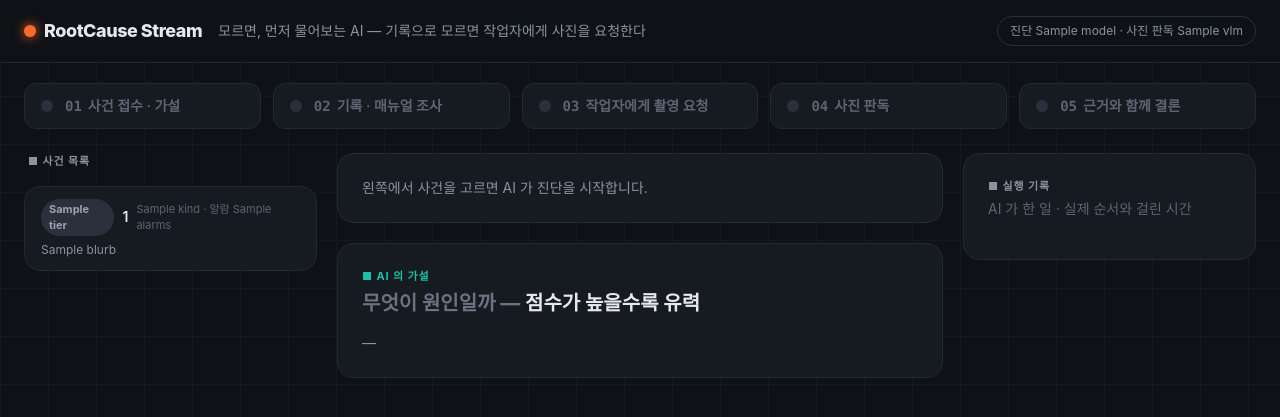
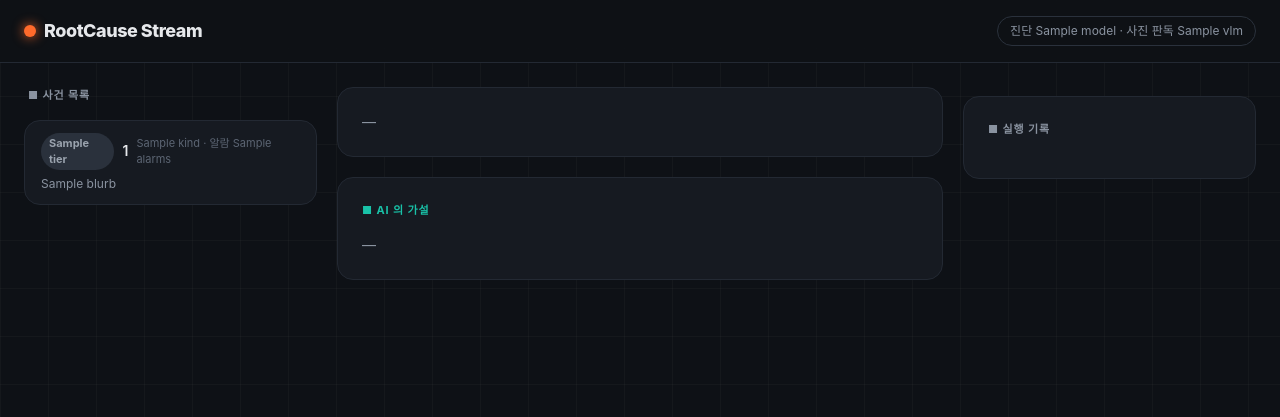
Before and after one commit to dlwogud/rootcause-stream, a FastAPI app: template app/templates/dashboard.html in a window 1280 px wide. Shown: the top 417 px of the page. Run offline with FastAPI, Linux system fonts and the light colour scheme; the template is opened without the code that fills it: most values are stand-ins (such as "Sample title", 1, 10 or a date in 2020); some libraries are stand-ins or nearby versions.

Commit message:
시연 화면에서 설명조 문구 정리, 영상에 공장 데이터 사건 추가
- 뺀 것: 머리말 설명, 진행 단계 줄(01~05), '점수가 높을수록 유력' 같은 부제,
  실행 기록 설명, 사건 카드 각주, 판독 중 안내, '미리 말한 판단 기준' 접기 항목,
  '한 번 되물었다' 접기 항목, '작업자가 찍어 올림'
- 남긴 것: 사진 출처(라이선스), '실제 실행 기록 재생' 배지(녹화임을 밝힘)
- 공장 사건의 실행 기록 첫 줄 누락 수정
- 시연 영상 53초: E-323 날림 → E-357 정상 → A-2020-03-25 공장 데이터

Co-Authored-By: Claude Opus 5.5 <noreply@anthropic.com>

```diff
--- a/app/templates/dashboard.html
+++ b/app/templates/dashboard.html
@@ -2,7 +2,7 @@
 <html lang="ko">
 <head>
 <meta charset="utf-8"><meta name="viewport" content="width=device-width,initial-scale=1">
-<title>RootCause Stream — 모르면, 먼저 물어보는 AI</title>
+<title>RootCause Stream</title>
 <script src="https://cdn.tailwindcss.com"></script>
 <!-- 디자인 (2026-11-22, 발표자료 v3 와 한 세트): 어두운 관제실 + 강조색 하나(용접 불꽃 주황).
      청록 = AI 가 생각·판단, 보라 = 사람·사진. 처음 보는 사람을 위해 위쪽에 진행 단계 표시줄을 둔다. -->
@@ -22,10 +22,6 @@
   @keyframes pulse{0%,100%{opacity:1}50%{opacity:.45}}
   .glow{box-shadow:0 0 0 1px rgba(139,124,255,.55),0 10px 40px -10px rgba(139,124,255,.45)}
   .glow-o{box-shadow:0 0 0 1px rgba(255,106,43,.6),0 10px 40px -12px rgba(255,106,43,.5)}
-  .step-on .dot{background:#FF6A2B;box-shadow:0 0 0 4px rgba(255,106,43,.22)}
-  .step-on .lbl{color:#F3F4F6}
-  .step-done .dot{background:#19C2A8}
-  .step-done .lbl{color:#9AA3AE}
   details summary{cursor:pointer}
 </style>
 </head>
@@ -35,7 +31,6 @@
     <span class="w-3 h-3 rounded-full bg-[#FF6A2B] shadow-[0_0_12px_#FF6A2B]"></span>
     <span class="font-extrabold text-lg tracking-tight">RootCause Stream</span>
   </div>
-  <div class="text-sm text-[#8A93A0]">모르면, 먼저 물어보는 AI — 기록으로 모르면 작업자에게 사진을 요청한다</div>
   <div id="replayBadge" class="hidden ml-auto text-xs bg-[#FF6A2B] text-white font-semibold rounded-full px-3 py-1.5"></div>
   <div class="ml-auto text-xs text-[#8A93A0] border border-[#2A313C] rounded-full px-3 py-1.5" id="equip">진단 {{model}} · 사진 판독 {{vlm}}</div>
 </header>
@@ -49,16 +44,6 @@
   </div>
 </div>
 
-<!-- 진행 단계 — 지금 AI 가 무엇을 하는지 한눈에 -->
-<nav id="stepper" class="px-6 pt-5">
-  <ol class="grid grid-cols-5 gap-3">
-    <li data-step="1" class="step flex items-center gap-3 bg-[#161A21] border border-[#232933] rounded-xl px-4 py-3"><span class="dot w-3 h-3 rounded-full bg-[#2A313C]"></span><span class="lbl text-sm text-[#5C6573] font-semibold"><span class="mono mr-1.5">01</span>사건 접수 · 가설</span></li>
-    <li data-step="2" class="step flex items-center gap-3 bg-[#161A21] border border-[#232933] rounded-xl px-4 py-3"><span class="dot w-3 h-3 rounded-full bg-[#2A313C]"></span><span class="lbl text-sm text-[#5C6573] font-semibold"><span class="mono mr-1.5">02</span>기록 · 매뉴얼 조사</span></li>
-    <li data-step="3" class="step flex items-center gap-3 bg-[#161A21] border border-[#232933] rounded-xl px-4 py-3"><span class="dot w-3 h-3 rounded-full bg-[#2A313C]"></span><span class="lbl text-sm text-[#5C6573] font-semibold"><span class="mono mr-1.5">03</span>작업자에게 촬영 요청</span></li>
-    <li data-step="4" class="step flex items-center gap-3 bg-[#161A21] border border-[#232933] rounded-xl px-4 py-3"><span class="dot w-3 h-3 rounded-full bg-[#2A313C]"></span><span class="lbl text-sm text-[#5C6573] font-semibold"><span class="mono mr-1.5">04</span>사진 판독</span></li>
-    <li data-step="5" class="step flex items-center gap-3 bg-[#161A21] border border-[#232933] rounded-xl px-4 py-3"><span class="dot w-3 h-3 rounded-full bg-[#2A313C]"></span><span class="lbl text-sm text-[#5C6573] font-semibold"><span class="mono mr-1.5">05</span>근거와 함께 결론</span></li>
-  </ol>
-</nav>
 
 <main class="grid grid-cols-12 gap-5 p-6">
   <!-- 사건 목록 -->
@@ -82,14 +67,13 @@
   <!-- 가운데: 사건 · 가설 · 사진 · 결론 -->
   <section class="col-span-6 space-y-5">
     <div id="incident" class="bg-[#161A21] border border-[#232933] rounded-2xl p-6 text-[#8A93A0] text-sm">
-      왼쪽에서 사건을 고르면 AI 가 진단을 시작합니다.
+      —
     </div>
 
     <div class="bg-[#161A21] border border-[#232933] rounded-2xl p-6">
       <div class="flex items-center mb-4">
         <div>
           <div class="tag text-[#19C2A8]">AI 의 가설</div>
-          <div class="text-xl font-bold mt-1"><span class="dim">무엇이 원인일까 — </span>점수가 높을수록 유력</div>
         </div>
         <div id="status" class="ml-auto text-xs text-[#8A93A0]"></div>
       </div>
@@ -104,7 +88,7 @@
   <section class="col-span-3">
     <div class="bg-[#161A21] border border-[#232933] rounded-2xl p-6 sticky top-24">
       <div class="tag text-[#8A93A0]">실행 기록</div>
-      <div class="text-sm text-[#5C6573] mt-1 mb-4">AI 가 한 일 · 실제 순서와 걸린 시간</div>
+      <div class="mb-4"></div>
       <ol id="trace" class="space-y-1 text-[11px]"></ol>
     </div>
   </section>
@@ -120,14 +104,6 @@ const esc = s => String(s ?? '').replace(/[&<>"]/g, c => ({'&':'&amp;','<':'&lt;
 const TOOL_KO = {search_manual: '매뉴얼 검색', lookup_diagram: '도면 찾기', query_timeseries: '공정 기록 조회',
                  recall_cases: '과거 사례 찾기', query_sql: '기록 직접 질의'};
 
-// 진행 단계 표시줄: n 단계까지 켠다 (n 은 지금 단계, 그 앞은 완료)
-function setStep(n){
-  document.querySelectorAll('#stepper .step').forEach(li => {
-    const k = +li.dataset.step;
-    li.classList.toggle('step-on', k === n); li.classList.toggle('step-done', k < n);
-    li.style.borderColor = k === n ? 'rgba(255,106,43,.6)' : '';
-  });
-}
 // 지금 바뀐 부분이 화면 밖이면 그쪽으로 부드럽게 내려간다 (녹화할 때 손으로 스크롤하지 않게)
 function focusOn(id){ requestAnimationFrame(() => $(id)?.scrollIntoView({behavior: 'smooth', block: 'center'})); }
 // 결론 제목 — 처음 보는 사람을 위해 우리말 이름을 앞에 붙인다 (AI 의 원문은 그대로 둔다)
@@ -170,8 +146,7 @@ function resetUI(caseId){
   $('trace').innerHTML = ''; T0 = null; TPREV = null;
   $('hyps').innerHTML = '<div class="pulse text-[#8A93A0]">가설을 세우는 중…</div>';
   $('photoPanel').classList.add('hidden'); $('final').classList.add('hidden');
-  lastScores = {}; setStep(1);
-}
+  lastScores = {}; }
 
 async function start(caseId){
   // 내보낸 재생 파일: 누른 사건의 실제 실행 기록을 재생한다 (재생 중이면 그 사건으로 바로 넘어간다)
@@ -203,23 +178,22 @@ function metric(label, value, unit, d){
 function handle(ev){
   if (ev.type === 'incident' && ev.kind === 'weld_quality') {
     const s = ev.summary || {}, sp = s.setpoints || {}, lg = s.logged_during_weld || {}, pop = s.same_setpoint_population || {};
-    setStep(1); trace('llm', '사건 접수 · 가설 세우기', ev.t ?? 0);
+    trace('llm', '사건 접수 · 가설 세우기', ev.t ?? 0);
     $('incident').className = 'bg-[#161A21] border border-[#232933] rounded-2xl p-6';
     $('incident').innerHTML = `<div class="flex items-baseline gap-3 flex-wrap">
         <div class="tag text-[#FF6A2B]">사건</div>
         <div class="text-2xl font-extrabold mono">${esc(ev.case_id)}</div>
-        <div class="text-lg font-bold"><span class="dim">용접 1회가 검사 대상으로 — </span>정상일까, 불량일까?</div></div>
+        </div>
       <div class="text-xs text-[#5C6573] mt-1">${/RSW-LAB/.test(s.machine || '') ? '실험실 점용접기 (RSW-LAB)' : esc(s.machine || '')} · ${esc(String(s.material || '').replace('carbon steel', '탄소강'))} · 설정 공압 ${sp.air_pressure_psi} psi · 통전 ${sp.weld_time_ms} ms</div>
       <div class="grid grid-cols-3 gap-3 mt-4">
         ${metric('최대 전류', lg.peak_current_A, 'A', pop.peak_current_A)}
         ${metric('평균 전류', lg.mean_current_A, 'A', pop.mean_current_A)}
         ${metric('누르는 힘', lg.peak_force_N, 'N', pop.peak_force_N)}
-      </div>
-      <div class="text-[11px] text-[#5C6573] mt-3">같은 설정으로 한 용접 ${pop.n_welds ?? '—'}회와 비교 · 강도 시험 결과(정답)는 AI 에게 주지 않는다</div>`;
+      </div>`;
     return;
   }
   if (ev.type === 'incident') {
-    setStep(1);
+    trace('llm', '사건 접수 · 가설 세우기', ev.t ?? 0);
     const kind = ev.kind === 'level_shift'
       ? '<span class="text-[#F5C46A] font-semibold">수준 이동</span> — 알람 폭주가 아니다. 공정이 조용히 이동했다'
       : '<span class="text-[#FF8080] font-semibold">알람 폭주</span> — 대부분은 결과다. 원인을 찾아야 한다';
@@ -231,38 +205,32 @@ function handle(ev){
   }
   if (ev.type === 'step') {
     renderHyps(ev.hypotheses);
-    if (ev.action === 'use_tool') setStep(2);
     const label = ev.action === 'use_tool' ? (TOOL_KO[ev.tool] || ev.tool)
                 : ev.action === 'request_photo' ? '작업자에게 촬영 요청' : ev.action === 'finalize' ? '결론' : ev.action;
     const kind = ev.action === 'use_tool' ? 'tool' : ev.action === 'request_photo' ? 'ask' : ev.action === 'finalize' ? 'done' : 'llm';
     trace(kind, label, ev.t ?? 0, ev.evidence ? `[${ev.evidence.id}] ${ev.evidence.summary}` : `AI 호출 ${ev.usage?.calls}회`);
   }
   if (ev.type === 'photo_request') {
-    READS = []; setStep(3);
-    renderHyps(ev.hypotheses);
+    READS = []; renderHyps(ev.hypotheses);
     setStatus('⏸ 작업자의 사진을 기다리는 중', 'text-[#A99CFF] border-[#8B7CFF]/50', true);
     const reqs = ev.requests.map(r => `
       <div class="bg-[#1F1C38] rounded-2xl p-4 mb-3">
         <div class="font-bold text-base">📷 ${esc(r.target)}</div>
         <div class="text-xs text-[#A9A3D6] mt-1">${esc(r.how_to_shoot)}</div>
         <div class="text-sm mt-2 text-[#DAD6F7]"><b class="text-white">왜 필요한가</b> ${esc(r.why_this_photo)}</div>
-        <details class="text-xs mt-2 text-[#A9A3D6]"><summary>사진을 보기 전에 미리 말한 판단 기준</summary>
-          <ul class="mt-1 space-y-1">${Object.entries(r.if_observed || {}).map(([k, v]) =>
-            `<li>• ${esc(k)} → ${esc(Object.entries(v).map(([h, e]) => h + ' ' + ({support:'지지',weaken:'약화',refute:'반박'}[e]||e)).join(', '))}</li>`).join('')}</ul></details>
       </div>`).join('');
     $('photoPanel').innerHTML = `
       <div class="tag text-[#A99CFF]">사람에게 묻기</div>
-      <div class="text-xl font-extrabold mt-1 mb-4"><span class="text-[#8C86B8]">기록만으로는 갈리지 않아 — </span>작업자에게 촬영을 요청합니다</div>
+      <div class="text-xl font-extrabold mt-1 mb-4">촬영 요청</div>
       <div class="flex gap-5">
         <div class="flex-1">${reqs}</div>
         <div class="w-48 text-center shrink-0">
-          ${REPLAY ? `<div class="w-44 h-44 mx-auto rounded-2xl bg-[#1F1C38] border-2 border-dashed border-[#5B51A8] flex items-center justify-center text-xs text-[#A99CFF] p-4">QR — 휴대폰으로 찍으면 촬영 화면이 열린다</div>`
+          ${REPLAY ? `<div class="w-44 h-44 mx-auto rounded-2xl bg-[#1F1C38] border-2 border-dashed border-[#5B51A8] flex items-center justify-center text-xs text-[#A99CFF] p-4">QR</div>`
                    : `<img src="/qr/${ev.token}.png" class="w-44 mx-auto rounded-2xl bg-white p-2">`}
-          <div class="text-xs text-[#DAD6F7] mt-2 font-semibold">휴대폰으로 찍어 바로 올리기</div>
           <div class="text-[10px] text-[#6E6A92] break-all mt-1">${esc(ev.upload_url)}</div>
         </div>
       </div>
-      ${REPLAY ? `<div class="mt-2 pt-3 border-t border-[#3A3370] text-xs text-[#A99CFF] pulse">작업자의 응답을 기다리는 중 — AI 는 여기서 멈춰 기다린다</div>` : `
+      ${REPLAY ? '' : `
       <div class="mt-2 pt-3 border-t border-[#3A3370]">
         <div class="text-xs text-[#A9A3D6] mb-2">휴대폰이 없으면 — 준비된 사진으로 응답</div>
         <div id="demoOpts" class="flex gap-2 flex-wrap"></div>
@@ -272,17 +240,15 @@ function handle(ev){
     if (!REPLAY) loadDemo();
   }
   if (ev.type === 'photo_received') {
-    setStep(4); trace('human', `사진 도착${ev.face ? ' · ' + ev.face : ''}`, ev.t ?? 0, '작업자가 찍어 올림');
+    trace('human', `사진 도착${ev.face ? ' · ' + ev.face : ''}`, ev.t ?? 0);
     setStatus('🔍 사진을 읽는 중', 'text-[#A99CFF] border-[#8B7CFF]/50', true);
     $('photoPanel').innerHTML = panelHead() + READS.join('') + `<div class="pulse text-[#DAD6F7] font-semibold ${READS.length ? 'mt-4 pt-4 border-t border-[#3A3370]' : ''}">
-      사진 도착${ev.face ? ' (' + esc(ev.face) + ')' : ''} — ${ev.reference ? '합격품 사진과 나란히 놓고 읽는 중…' : '읽는 중…'}</div>
+      사진 도착${ev.face ? ' (' + esc(ev.face) + ')' : ''}</div>
       <div class="flex gap-3 mt-3">${photoFig(ev.photo, '받은 사진' + (ev.face ? ' · ' + ev.face : ''), true)}${ev.reference ? photoFig(ev.reference, '합격품 (같은 설정)') : ''}</div>`;
   }
   if (ev.type === 'photo_read') {
     const r = ev.reading;
     trace('read', `판독${ev.face ? ' · ' + ev.face : ''} — ${r.differs_from_reference === true ? '합격품과 다름' : r.differs_from_reference === false ? '합격품과 비슷' : '판독 완료'}`, ev.t ?? 0, `[${ev.evidence_id}]`);
-    const mark = v => v === true ? '<b class="text-[#FF8A55]">보임</b>' : v === false ? '<span class="text-[#8A93A0]">안 보임</span>' : '<span class="text-[#5C6573]">판단 불가</span>';
-    const checks = (r.checks || []).map(c => `<li>${mark(c.visible)} — ${esc(c.observation)}</li>`).join('');
     const diff = r.differs_from_reference;
     const verdict = ev.reference ? (diff === true
         ? '<span class="text-[11px] font-bold rounded-full px-2.5 py-1 bg-[#FF5A5A]/15 text-[#FF8080]">합격품과 다름 — 불량 흔적</span>'
@@ -293,10 +259,9 @@ function handle(ev){
       <div class="text-sm min-w-0"><div class="flex items-center gap-2 flex-wrap"><span class="font-bold text-white">판독 [${esc(ev.evidence_id)}]${ev.face ? ' · ' + esc(ev.face) : ''}</span>${verdict}</div>
         <div class="mt-2 text-[#DAD6F7]">${esc(r.observation)}</div>
         ${ev.reference && r.reference_difference ? `<div class="mt-1 text-xs text-[#A9A3D6]">${esc(r.reference_difference)}</div>` : ''}
-        ${checks ? `<details class="mt-2 text-xs text-[#A9A3D6]"><summary>미리 말한 판단 기준이 보였나</summary><ul class="mt-1 space-y-0.5">${checks}</ul></details>` : ''}
       </div></div>`;
     READS.push(card);
-    $('photoPanel').innerHTML = panelHead() + READS.join('') + '<div class="text-xs text-[#5FE0CB] mt-4 pulse">이 사진을 근거로 가설을 다시 평가합니다…</div>';
+    $('photoPanel').innerHTML = panelHead() + READS.join('');
     focusOn('photoPanel');
     setStatus('AI 가 다시 판단하는 중', 'text-[#19C2A8] border-[#19C2A8]/40', true);
   }
@@ -304,8 +269,7 @@ function handle(ev){
     $('photoPanel').innerHTML = '<div class="text-[#A9A3D6] text-sm">사진 없이 진행합니다 — 가진 증거만으로 결론을 냅니다.</div>';
   }
   if (ev.type === 'final') {
-    renderHyps(ev.hypotheses); setStep(5);
-    document.querySelectorAll('#stepper .step').forEach(li => li.classList.add('step-done'));
+    renderHyps(ev.hypotheses);
     setStatus(`완료 · ${ev.steps}단계`, 'text-[#FF8A55] border-[#FF6A2B]/50', false);
     const top = (ev.hypotheses || []).slice().sort((a, b) => b.score - a.score)[0];
     $('final').className = 'bg-[#1E1612] border border-[#FF6A2B]/60 rounded-2xl p-6 glow-o';
@@ -315,9 +279,6 @@ function handle(ev){
         <div class="ml-auto text-right"><div class="text-[11px] text-[#8A93A0]">확신</div><div class="text-5xl font-light tracking-tight text-[#FF6A2B]">${Math.round((ev.confidence ?? 0) * 100)}<span class="text-base">%</span></div></div>
       </div>
       <div class="mt-3 text-sm text-[#C9CDD2] leading-relaxed">${esc(ev.root_cause || '결론 없음 — ' + ev.status)}</div>
-      ${ev.challenge ? `<details class="mt-3 text-xs text-[#F5C46A]"><summary>결론 전에, 미리 말한 기준과 어긋나 한 번 되물었다</summary>
-        <ul class="mt-1 space-y-1 text-[#C9CDD2]">${ev.challenge.conflicts.map(c => '<li>• ' + esc(c) + '</li>').join('')}</ul>
-        <div class="mt-1 text-[#8A93A0]">되묻기 전 초안: ${esc(ev.challenge.draft_root_cause)}</div></details>` : ''}
       <div class="flex gap-2 mt-4 flex-wrap" id="finalEnd">${(ev.cited||[]).map(c => `<span class="text-[11px] font-semibold rounded-full px-2.5 py-1 bg-[#FF6A2B]/15 text-[#FF8A55]">근거 ${esc(c)}</span>`).join('')}
         <span class="text-[11px] rounded-full px-2.5 py-1 bg-[#2A313C] text-[#9AA3AE]">AI 호출 ${ev.usage?.calls}회</span></div>`;
     focusOn('final');
@@ -330,7 +291,7 @@ function handle(ev){
 
 function panelHead(){
   return `<div class="tag text-[#A99CFF]">사진 판독</div>
-    <div class="text-xl font-extrabold mt-1 mb-4"><span class="text-[#8C86B8]">받은 사진을 합격품과 나란히 놓고 — </span>다른 점을 찾는다</div>`;
+    <div class="mb-4"></div>`;
 }
 function photoFig(path, label, hot){
   return `<figure class="w-40"><img src="${photoURL(path)}" class="w-40 h-32 object-cover rounded-2xl ${hot ? 'ring-2 ring-[#FF6A2B]' : 'ring-1 ring-[#3A3370]'}">
@@ -412,7 +373,7 @@ async function playRun(run, speed, cap){
   resetUI(run.meta.case_id);
   $('equip').classList.add('hidden');
   const badge = $('replayBadge'); badge.classList.remove('hidden');
-  const setBadge = t => badge.textContent = `▶ 실제 실행 기록 · 시간 압축 재생 · 실제 경과 ${fmt(t)} / ${fmt(total)}`;
+  const setBadge = t => badge.textContent = `▶ 실제 실행 기록 재생 · ${fmt(t)} / ${fmt(total)}`;
   setBadge(0); window.scrollTo({top: 0, behavior: 'smooth'});
   setStatus('AI 가 생각하는 중', 'text-[#19C2A8] border-[#19C2A8]/40', true);
   let shown = 0;
@@ -435,8 +396,7 @@ if (EMBED) {
   else {
     $('equip').classList.add('hidden');
     $('incident').innerHTML = `<div class="tag text-[#FF6A2B]">시연</div>
-      <div class="text-xl font-bold mt-2"><span class="dim">왼쪽에서 사건을 고르면 — </span>그 사건의 실제 실행 기록이 재생됩니다</div>
-      <div class="text-sm text-[#8A93A0] mt-2">녹화 ${names.length}개 · 화면 녹화를 시작한 뒤 사건을 누르세요</div>`;
+`;
   }
 }
 else if (P.get('replay')) replay(P.get('replay'), +(P.get('speed') || 4), +(P.get('cap') || 3.5));
--- a/deck/build.js
+++ b/deck/build.js
@@ -295,7 +295,7 @@ async function build() {
     s.addImage({ path: AS("ui_overview.png"), x: M + 0.12, y: 1.97, w: 7.16, h: 4.16, sizing: { type: "cover", w: 7.16, h: 4.16 } });
     box(s, 8.3, 1.85, 2.05, 4.4, "2A2F36", { r: 0.28 });
     s.addImage({ path: AS("ui_mobile.png"), x: 8.4, y: 1.98, w: 1.85, h: 4.14, sizing: { type: "cover", w: 1.85, h: 4.14 } });
-    const caps = [[M, 7.4, "1", "진행 단계 · AI 의 가설과 점수 · 촬영 요청과 QR 이 한 화면에"], [8.3, 2.05, "2", "QR 로 열고 바로 촬영"]];
+    const caps = [[M, 7.4, "1", "AI 의 가설과 점수 · 촬영 요청 · 실행 기록이 한 화면에"], [8.3, 2.05, "2", "QR 로 열고 바로 촬영"]];
     caps.forEach(([x, w, n, t]) => {
       dot(s, x, 6.43, 0.34, HEX.accent1);
       txt(s, n, { x, y: 6.43, w: 0.34, h: 0.34, fontSize: 12, bold: true, color: C.background1, align: "center", valign: "middle" });
--- a/scripts/export_replay_html.py
+++ b/scripts/export_replay_html.py
@@ -36,9 +36,9 @@ ATTRIBUTION = ("용접 사진: L. A. Dominguez Molina, Resistance Spot Welding I
 
 # 재생 파일의 사건 목록에 보일 한 줄 설명
 LABELS = {
-    "e323-ko": "날림 불량 — 기록으론 애매, 사진으로 찾아냄",
-    "e357-ko": "정상 용접 — 양면 사진을 보고 정상 확인",
-    "a25-ko": "공장 데이터 — 사진 없이 기록만으로 원인 추적",
+    "e323-ko": "날림 불량",
+    "e357-ko": "정상 용접",
+    "a25-ko": "공장 데이터",
 }
 
 
```
Also changed, not shown: deck/replay/demo.html (+23 -63 lines), deck/assets/ui_final_panel.png, deck/assets/ui_overview.png, deck/assets/ui_read_panel.png, 2 other files.
